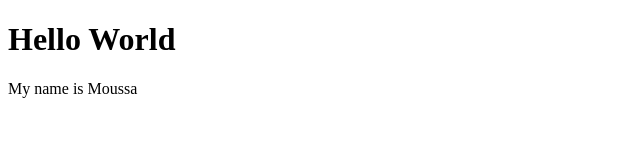
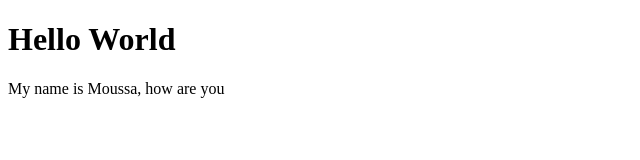
Before and after one commit to moussadiop2005/tp-git, a plain HTML site: page index.html in a window 1280 px wide. Shown: the full height of the page, 0-640 px from the left. Drawn offline with Linux system fonts and the light colour scheme.

Commit message:
asked how he is

```diff
--- a/index.html
+++ b/index.html
@@ -9,6 +9,6 @@
   </head>
   <body>
     <h1>Hello World</h1>
-    <p>My name is Moussa</p>
+    <p>My name is Moussa, how are you</p>
   </body>
 </html>
```
